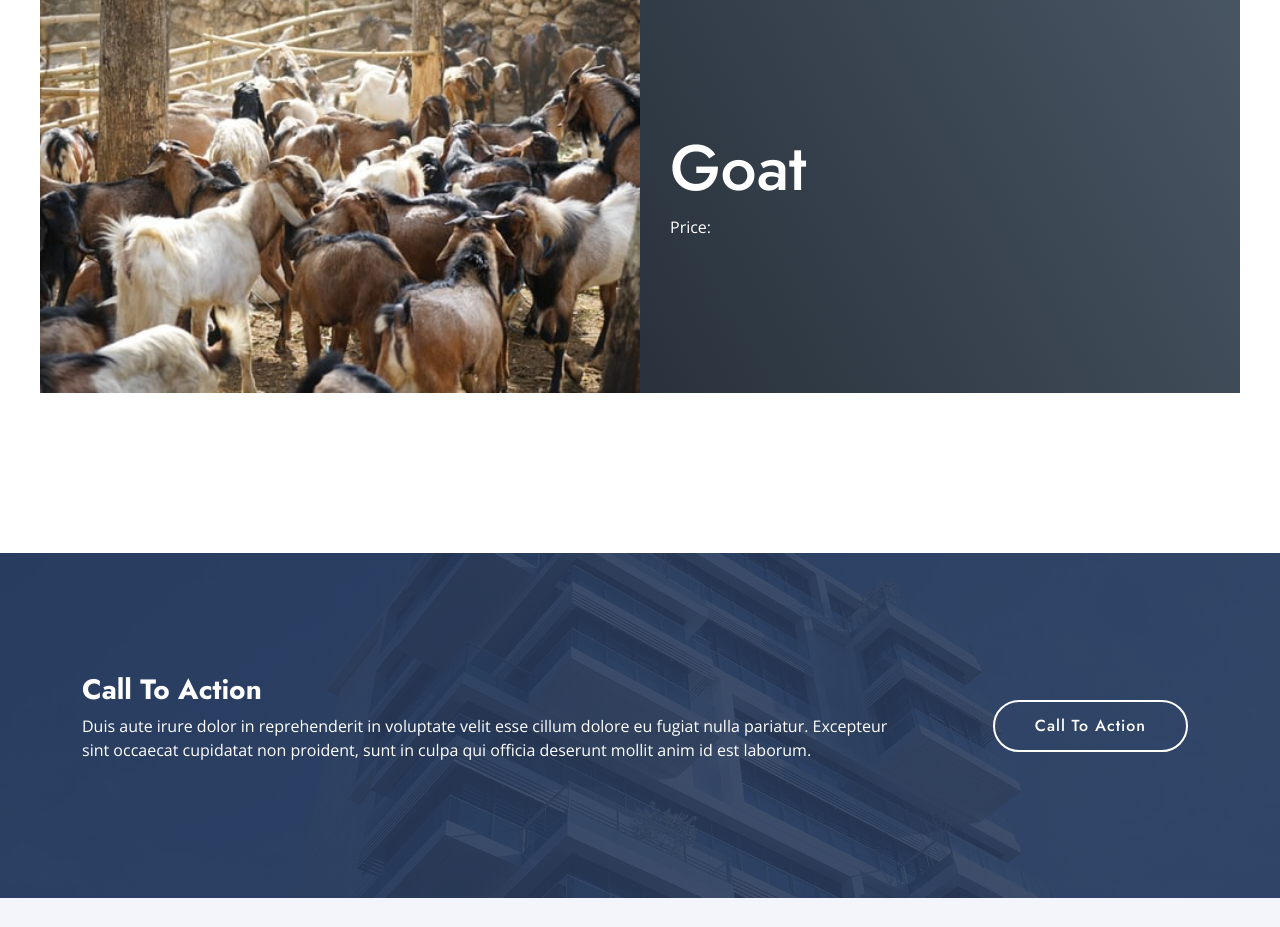
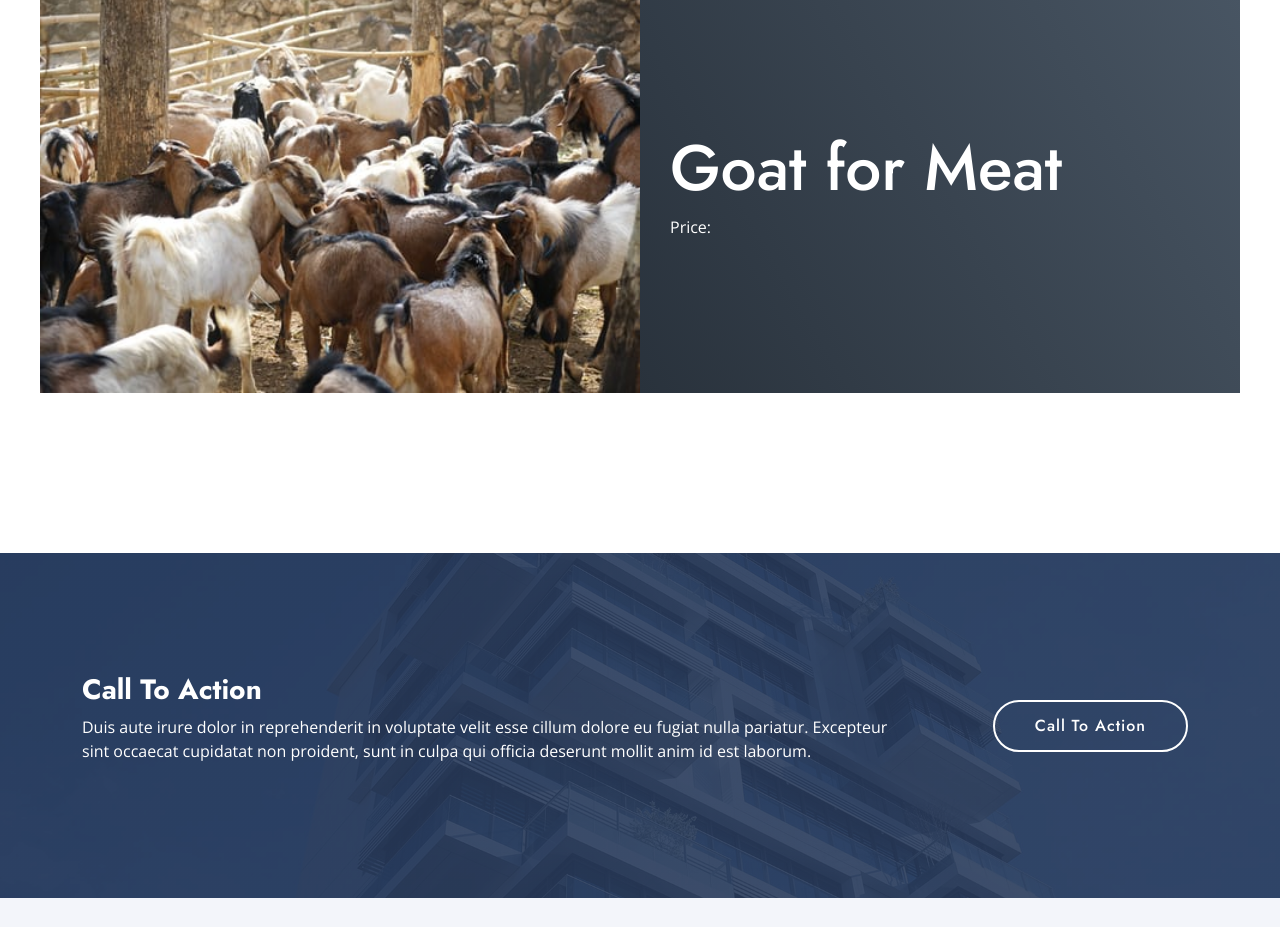
Before and after one commit to Sarah-mikaelson/kk-farms, a plain HTML site: page index.html in a window 1280 px wide. Shown: the part 3460-4387 px from the top of the page. Drawn offline with nearby package versions, Linux system fonts and the light colour scheme.

Commit message:
Update index.html

```diff
--- a/index.html
+++ b/index.html
@@ -217,7 +217,7 @@
         </div>
         <div class="project-item">
           <div class="project-info">
-            <h1>Goat</h1>
+            <h1>Goat for Meat</h1>
 
             <p>
               Price:
```
